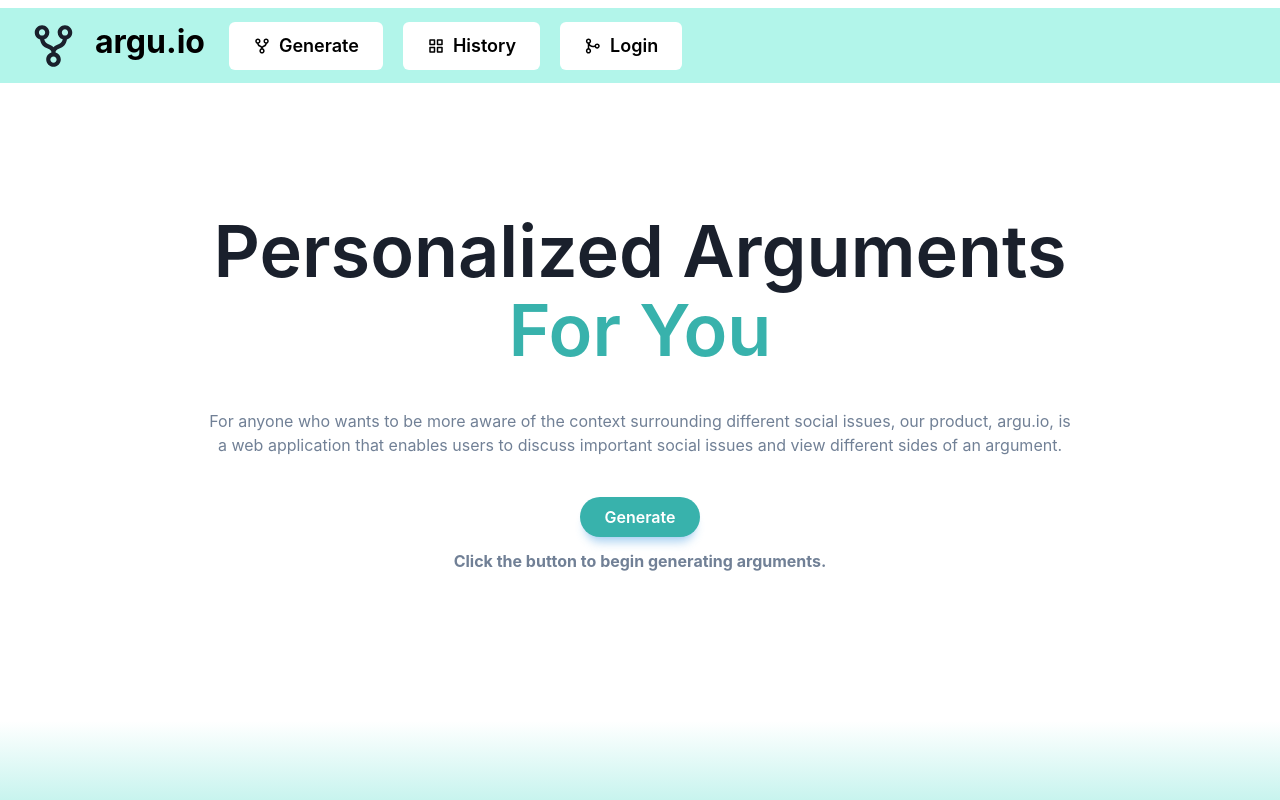
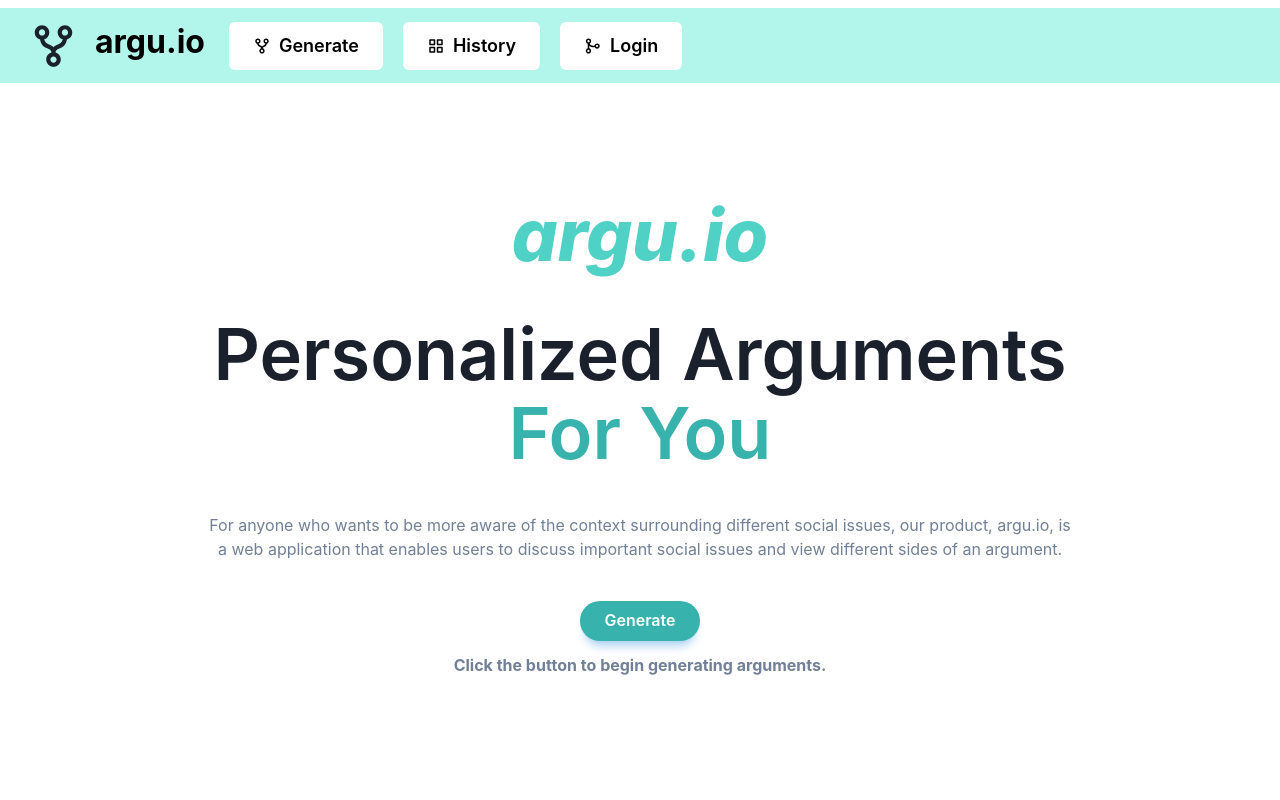
Before and after one commit to codysauermann/argu.io, a Next.js app in the folder arguio/: page / in a window 1280 px wide. Shown: the top 800 px of the page. Built offline with nearby package versions, Linux system fonts and the light colour scheme.

Commit message:
Revisions to home page

```diff
--- a/arguio/src/pages/index.tsx
+++ b/arguio/src/pages/index.tsx
@@ -10,7 +10,17 @@ const Home: NextPage = () => {
           as={Box}
           textAlign={'center'}
           spacing={{ base: 8, md: 10 }}
-          py={{ base: 20, md: 32 }}>
+          py={{ base: 20, md: 28 }}>
+
+          <Heading
+            fontWeight={600}
+            fontSize={{ base: '2xl', sm: '4xl', md: '7xl' }}
+            lineHeight={'110%'}>
+            <Text color={'teal.300'} fontWeight='extrabold'>
+              <em> argu.io </em>
+            </Text>
+          </Heading>
+
           <Heading
             fontWeight={600}
             fontSize={{ base: '2xl', sm: '4xl', md: '7xl' }}
```
